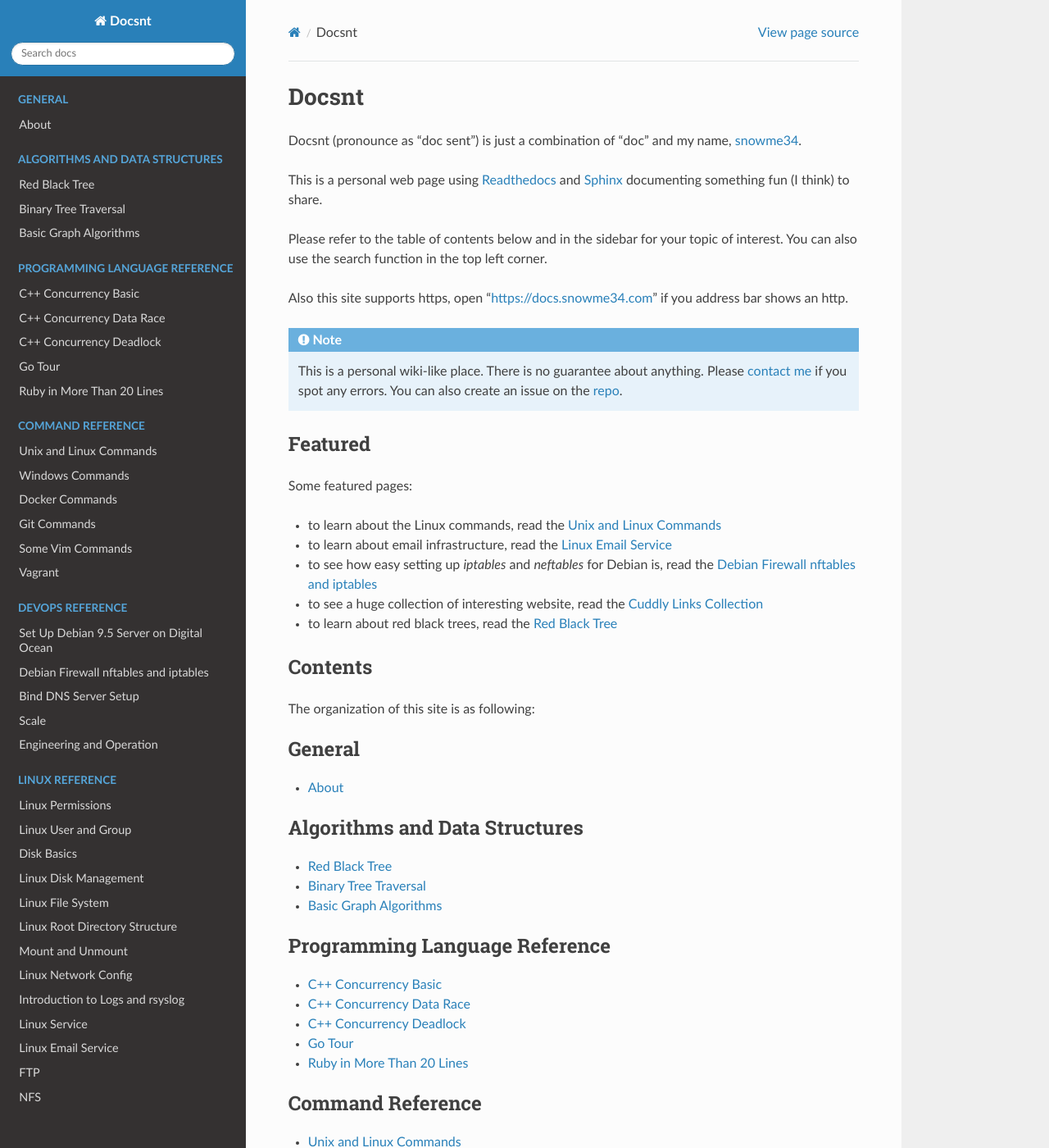
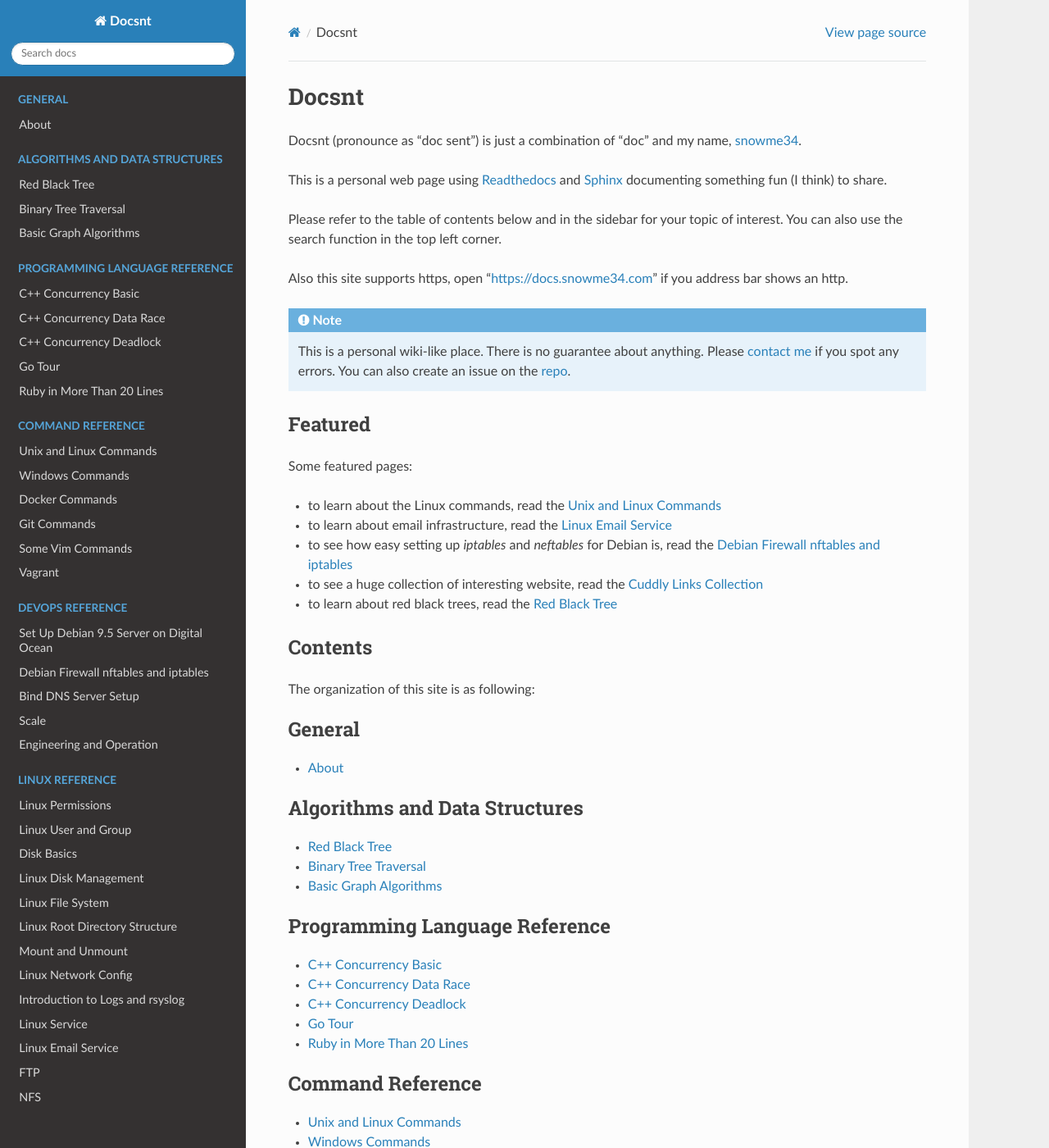
Before and after one commit to snowme34/snowme34.com, a Sphinx documentation site: the page built from docs/source/index.rst, in a window 1280 px wide and 1400 px high. Shown: the whole window at 82% size. Built offline with Sphinx 7.4.7 and the Read the Docs theme 2.0.0, drawn with Linux system fonts in a browser that asks for light colours.

Commit message:
attempt to change display css

```diff
--- /dev/null
+++ b/docs/source/_static/my_style.css
@@ -0,0 +1,3 @@
+.wy-nav-content {
+  max-width: 90% !important;
+}
--- a/docs/source/conf.py
+++ b/docs/source/conf.py
@@ -109,6 +109,9 @@ html_static_path = ['_static']
 #
 # html_sidebars = {}
 
+html_css_files = [
+    'my_style.css',
+]
 
 # -- Options for HTMLHelp output ---------------------------------------------
 
```
